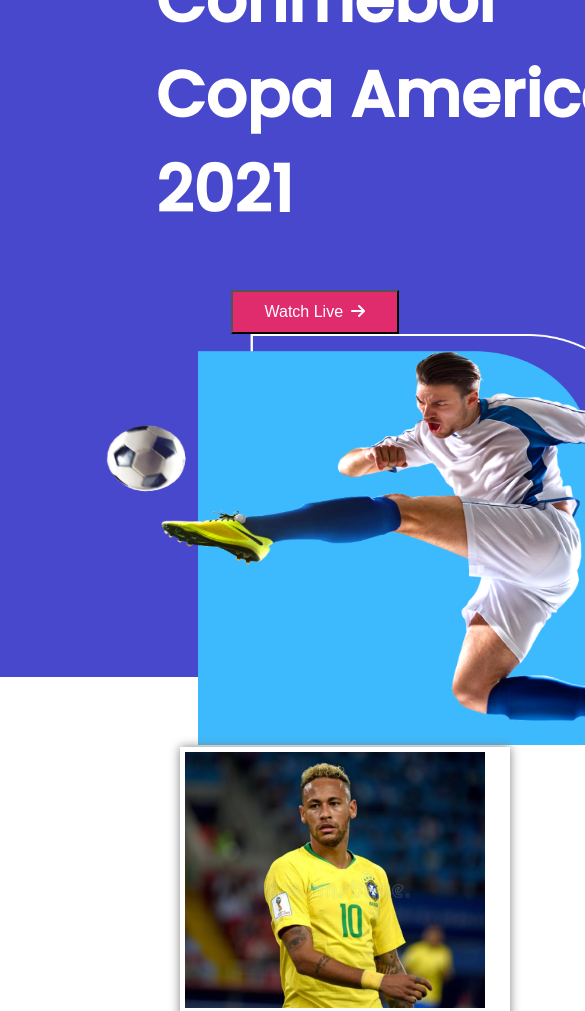
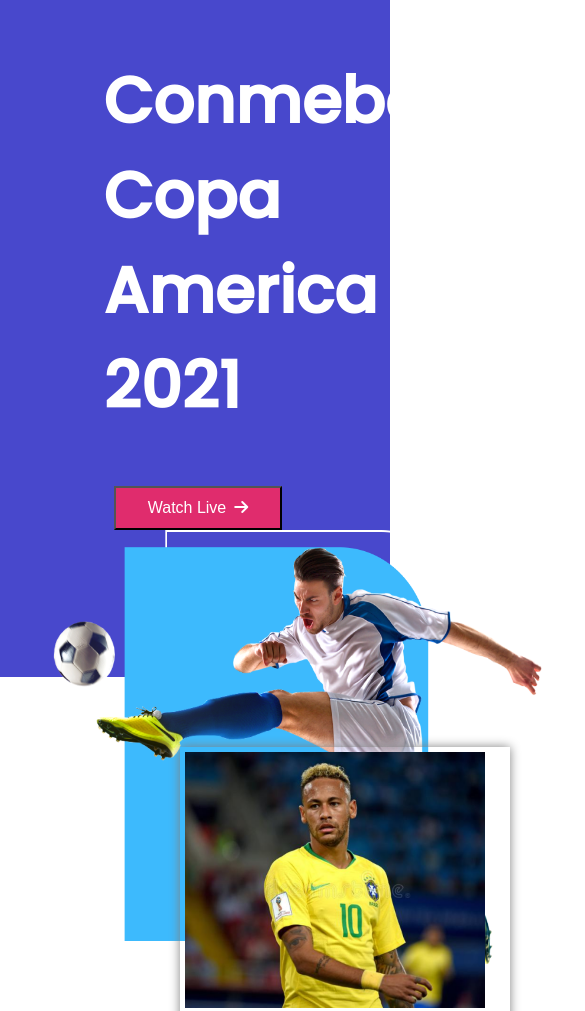
Before and after one commit to Mashrafi2003/Foorball-website, a plain HTML site: page index.html in a window 390 px wide. Shown: the top 1011 px of the page, 585 px wide, since content can reach past the window. Drawn offline with Linux system fonts and the light colour scheme.

Commit message:
responsive

```diff
--- a/Styles/style.css
+++ b/Styles/style.css
@@ -200,14 +200,25 @@ Media Quearies
 /* Mobile devices */
 
 @media screen and (max-width:688px) {
+    .welcome-section,
+    .blogs-container,
+    .news-portal,
+    .clubs-info,
+    footer {
+        width: 100%;
+    }
     .welcome-section {
+        display: grid;
+        grid-template-columns: repeat(1, 1fr);
+    }
+    .introduction {
         display: flex;
         flex-direction: column;
-        width: 100%;
-        align-items: flex-start;
-        width: 688px;
     }
     .intro-banner img {
+        width: 100%;
+    }
+    body {
         width: 100%;
     }
     .blogs {
@@ -227,11 +238,7 @@ Media Quearies
 
 .clubs {
     display: grid;
-    grid-template-columns: repeat(2, 1fr);
-}
-
-img {
-    width: 100%;
+    grid-template-columns: repeat(1, 1fr);
 }
 
 
```
